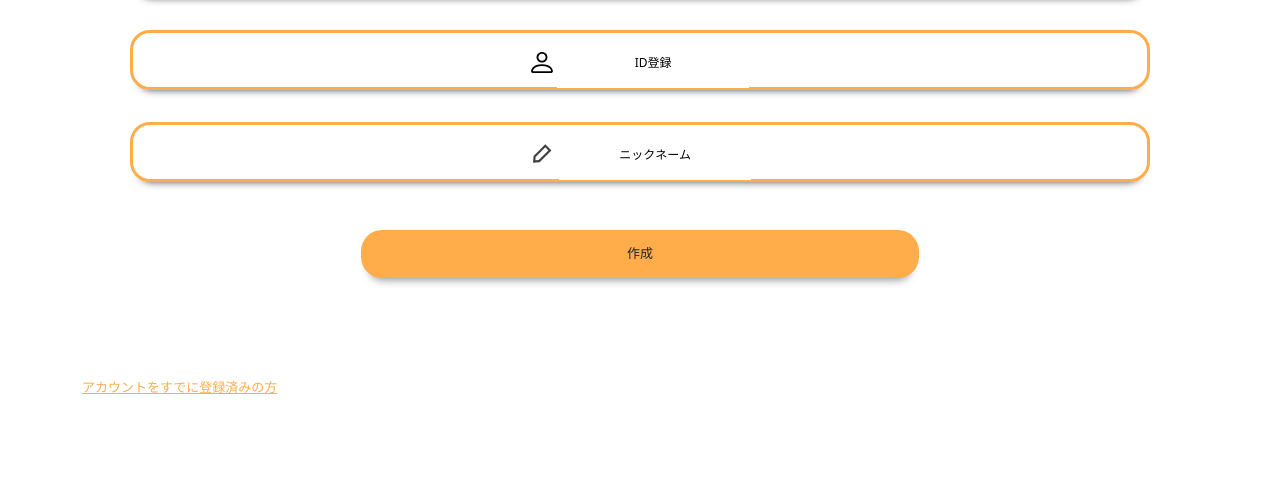
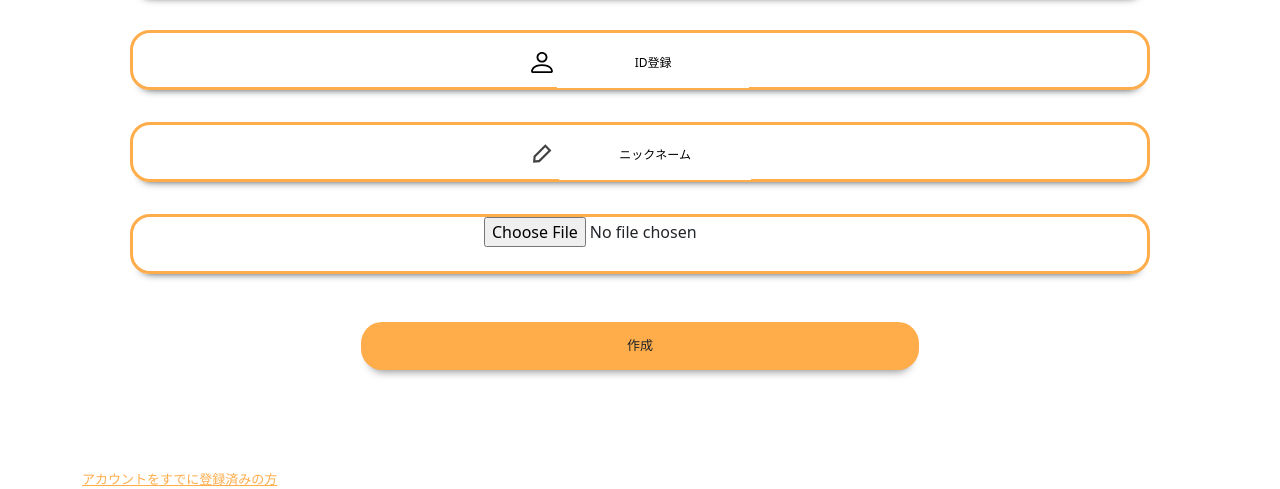
Before and after one commit to waowaooo/tabetter, a PHP site: page /tabetter/signUp.php in a window 1280 px wide. Shown: the part 358-847 px from the top of the page. Before the commit the page ends 752 px from the top, so only its background shows below. Run offline with PHP 8.4, Linux system fonts and the light colour scheme; some web fonts are replaced.

Commit message:
6/10更新

```diff
--- a/html/signUp.php
+++ b/html/signUp.php
@@ -32,7 +32,7 @@
                         <path fill-rule="evenodd" clip-rule="evenodd" d="M2.38135 6.78558L3.61909 5.2146L12.0002 11.8179L20.3813 5.2146L21.6191 6.78558L12.0002 14.3641L2.38135 6.78558Z" fill="#424242"/>
                     </svg>
                 <!-- メール -->
-                <input type="email" name="mail" placeholder="メールアドレス/ID" class="formInput text-center">
+                <input type="email" name="mail" placeholder="メールアドレス/ID" class="formInput text-center" required>
                 </div>
 
                 <div class="form col text-center" id="">
@@ -41,7 +41,7 @@
                         <path fill-rule="evenodd" clip-rule="evenodd" d="M16.9093 9.00372L15.4951 7.58951L16.9093 6.17529L18.3235 7.58951L16.9093 9.00372Z" fill="#424242"/>
                     </svg>
                     <!-- パスワード         -->
-                    <input type="password" name="pass" placeholder="パスワード" class="formInput text-center    ">
+                    <input type="password" name="pass" placeholder="パスワード" class="formInput text-center    " required>
                 </div>
 
                 <div class="form col text-center" id="">
@@ -50,7 +50,7 @@
                         </svg>
 
                     <!-- ID登録         8文字限定-->
-                    <input type="text" name="userId" placeholder="ID登録" class="formInput text-center    ">
+                    <input type="text" name="userId" placeholder="ID登録" class="formInput text-center    " required>
                 </div>
 
                 <div class="form col text-center" id="">
@@ -59,7 +59,12 @@
                         </svg>
 
                     <!-- ニックネーム       -->
-                    <input type="text" name="userName" placeholder="ニックネーム" class="formInput text-center    ">
+                    <input type="text" name="userName" placeholder="ニックネーム" class="formInput text-center    " required>
+                </div>
+                <div class="form col text-center" id="">
+                <div>
+                    <input type="file" name="image" required>
+                </div>
                 </div>
 
                 <!-- エラーメッセ -->
--- /dev/null
+++ b/html/signUpMsg.php
@@ -0,0 +1,4 @@
+<script>
+    alert("メールアドレスまたはユーザーIDが重複しています")
+    location.href="https://localhost/tabetter/html/signUp.php";
+</script>
```
Also changed, not shown: html/signUpdetail.php (+30 -15 lines).
